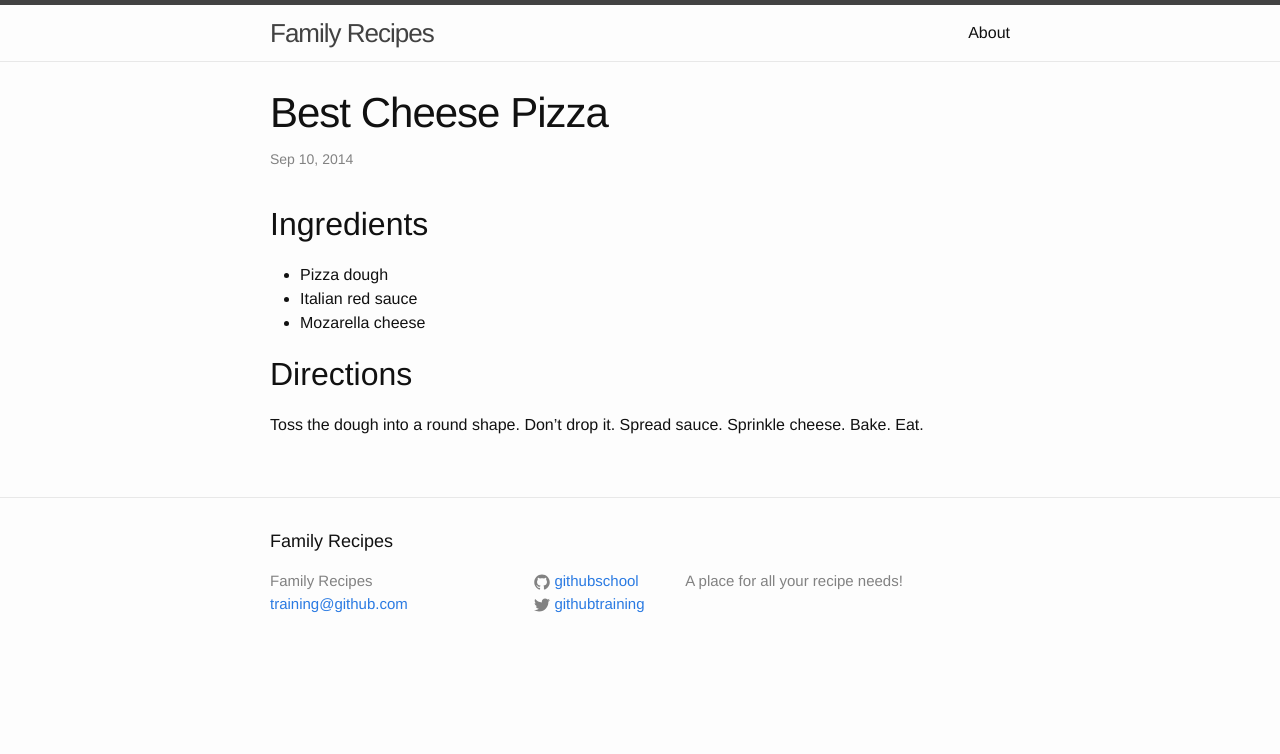
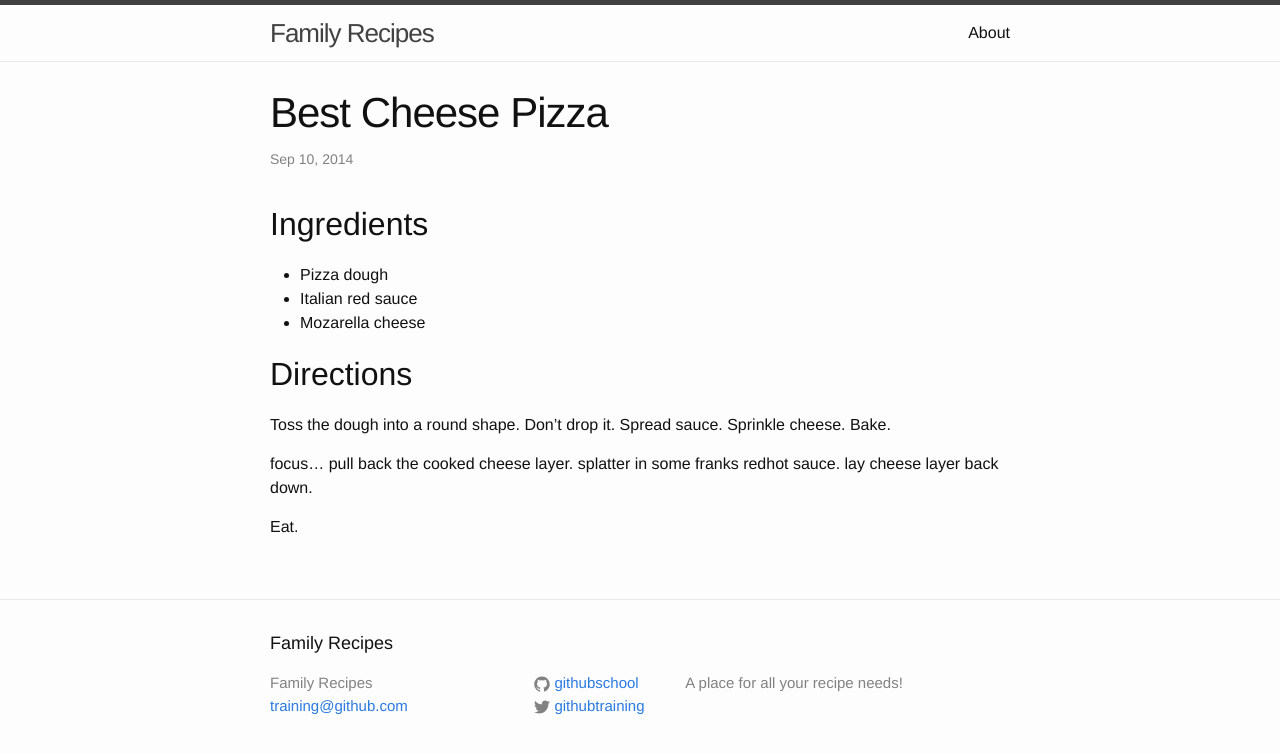
Before and after one commit to githubteacher/feb-recipes, a Jekyll site: the page built from _posts/2014-09-10-cheese-pizza.md, in a window 1280 px wide. Shown: the top 754 px of the page. Built offline with Jekyll 4.4.1, drawn with Linux system fonts in a browser that asks for light colours.

Commit message:
Update 2014-09-10-cheese-pizza.md
Add franks red hot to cheese pizza.

```diff
--- a/_posts/2014-09-10-cheese-pizza.md
+++ b/_posts/2014-09-10-cheese-pizza.md
@@ -12,4 +12,8 @@ categories: entree
 
 ## Directions
 
-Toss the dough into a round shape.  Don't drop it.  Spread sauce.  Sprinkle cheese.  Bake.  Eat.
+Toss the dough into a round shape.  Don't drop it.  Spread sauce.  Sprinkle cheese.  Bake.
+
+focus... pull back the cooked cheese layer.  splatter in some franks redhot sauce.  lay cheese layer back down.
+
+Eat.
```
